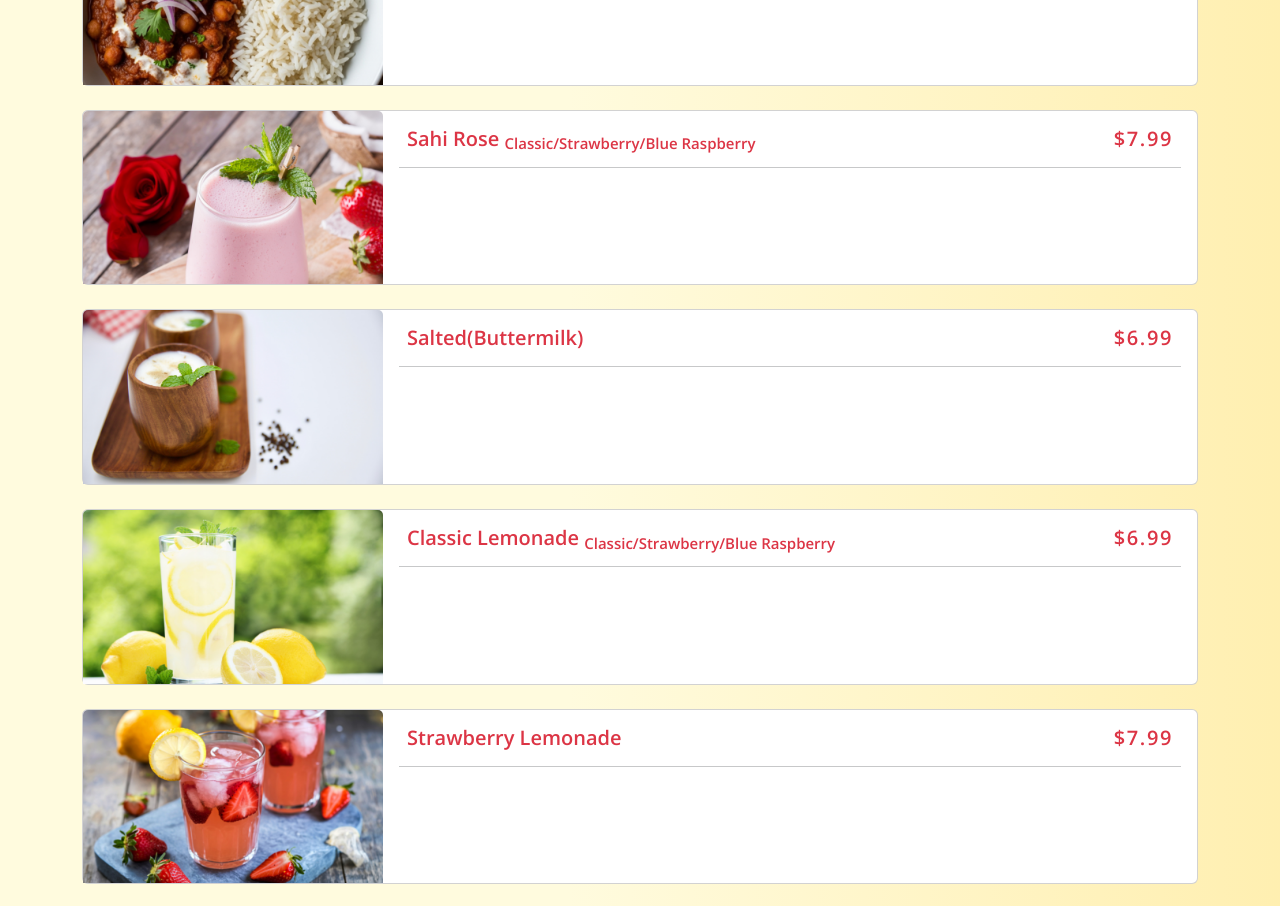
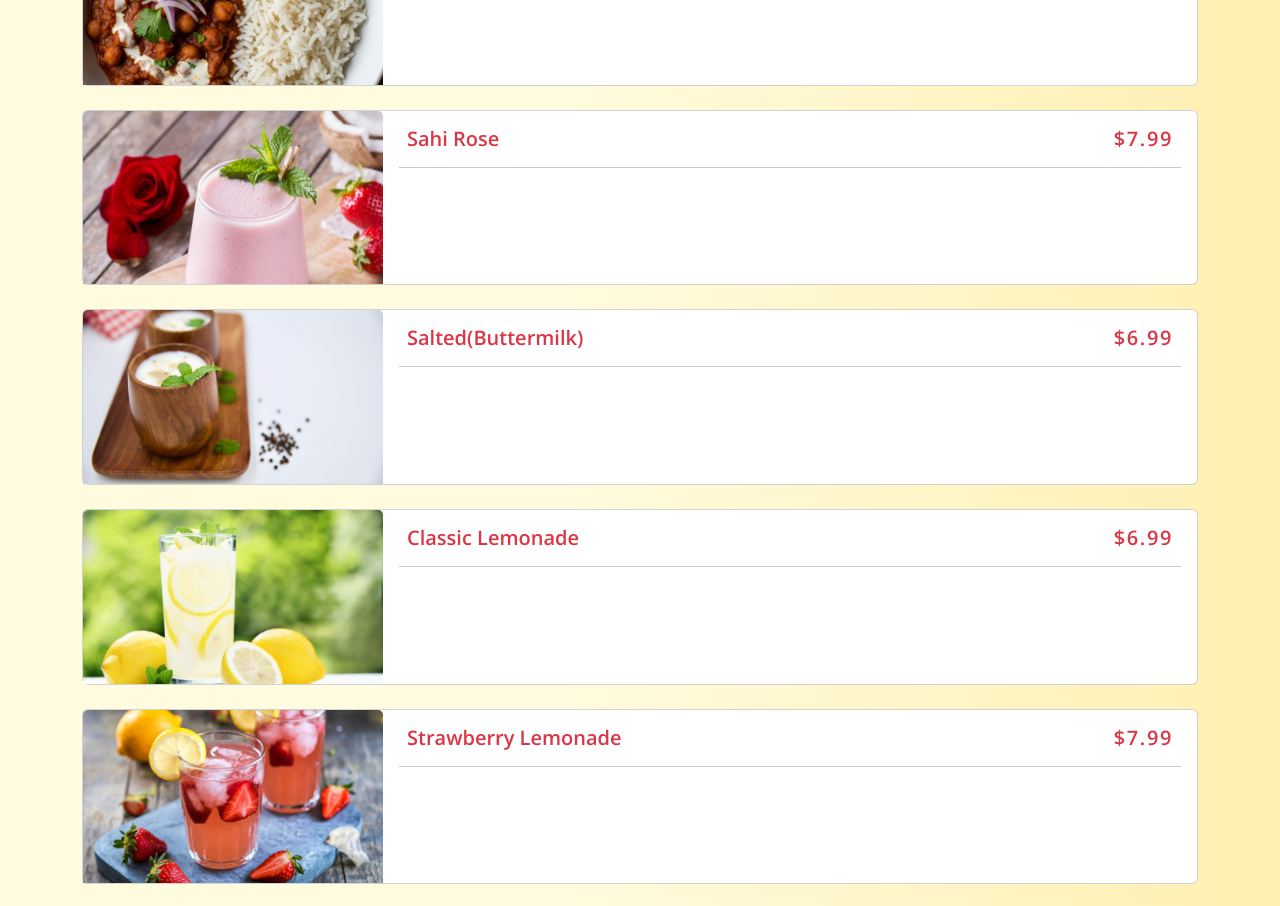
Before and after one commit to abhiscurry/abhis.curry.n.more, a React (Vite) app: page /menu in a window 1280 px wide. Shown: the part 6860-7766 px from the top of the page. Built offline with nearby package versions, Linux system fonts and the light colour scheme.

Commit message:
updated food items data

```diff
--- a/src/data/fooditems.ts
+++ b/src/data/fooditems.ts
@@ -371,7 +371,7 @@ alongside steamed basmati rice.`,
         title: "Sahi Rose",
         description: ``,
         price: "$7.99",
-        quantity: "Classic/Strawberry/Blue Raspberry",
+        quantity: "",
         isSignature: true,
       },
       {
@@ -389,7 +389,7 @@ alongside steamed basmati rice.`,
         title: "Classic Lemonade",
         description: ``,
         price: "$6.99",
-        quantity: "Classic/Strawberry/Blue Raspberry",
+        quantity: "",
         isSignature: true,
       },
       {
```
